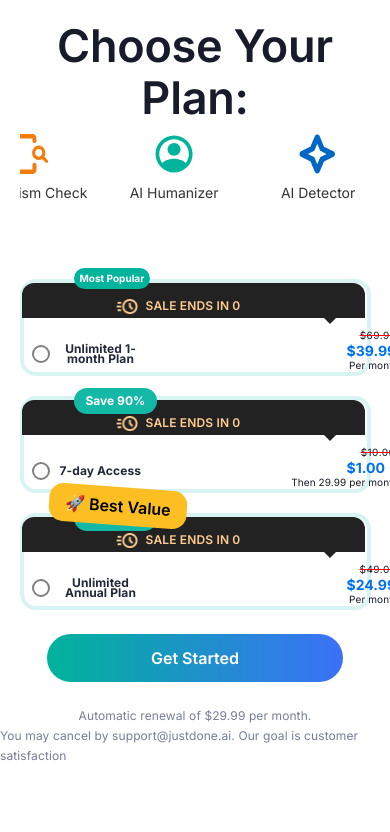
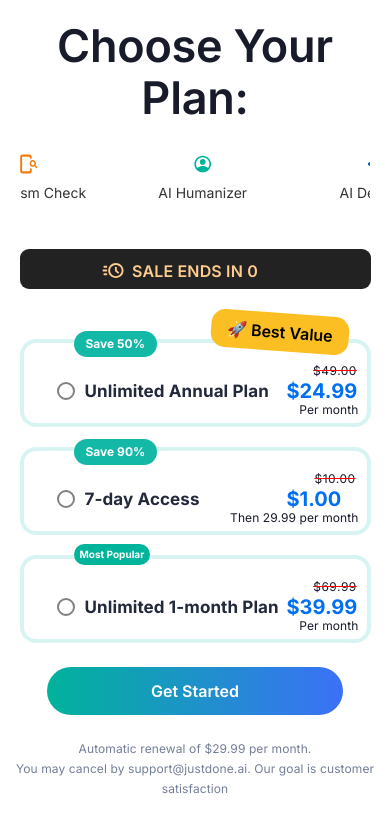
Before and after one commit to wodaMP3/boosters-test, a Next.js app: page / in a window 390 px wide. Shown: the top 832 px of the page. Built offline with nearby package versions, Linux system fonts and the light colour scheme; what @nextui-org/react would draw is missing.

Commit message:
updated markup

```diff
--- a/src/components/Header/Header.module.css
+++ b/src/components/Header/Header.module.css
@@ -10,6 +10,7 @@
   color: #181b29;
   letter-spacing: -0.25px;
   margin-bottom: 10px;
+  padding-bottom: 20px;
 }
 
 /* Контейнер для анимации */
@@ -42,12 +43,11 @@
   flex-direction: column;
   align-items: center;
   gap: 8px;
-  min-width: 120px;
 }
 
 .icon {
-  width: 40px;
-  height: 40px;
+  width: 18px;
+  height: 20px;
 }
 
 .text {
@@ -60,6 +60,12 @@
   display: none;
 }
 
+@media (max-width: 830px) {
+  .scrollContent {
+    gap: 15px;
+  }
+}
+
 /* Анимация только на мобильных */
 @media (max-width: 768px) {
 
@@ -67,8 +73,13 @@
     display: inline-block;
   }
 
+  .featureItem {
+    min-width: 150px;
+  }
+
   .scrollContent {
     animation: scrollLoop 15s linear infinite;
+    gap: 24px;
   }
 
   @keyframes scrollLoop {
--- a/src/components/ProductCard/ProductCard.module.css
+++ b/src/components/ProductCard/ProductCard.module.css
@@ -264,13 +264,18 @@
 @media (max-width: 1030px) {
 
 
-  .productCard {
+.productCard {
     width: 90%; /* Уменьшаем ширину карточки */
     height: 96px; /* Уменьшаем высоту карточки */
     padding: 10px; /* Уменьшаем отступы */
 }
 
+.cardContent {
+  top: 0;
+}
+
 .saleBanner {
+    display: none;
     height: 44px; /* Уменьшаем высоту баннера */
     font-size: 10px; /* Уменьшаем размер шрифта */
     padding: 6px; /* Уменьшаем отступы */
@@ -281,20 +286,16 @@
   right: 180px;
 }
 
-.checkbox {
-  height: 18px;
-  width: 18px;
-}
-
 .period {
-    margin-right: 390px;
-    font-size: 11px; /* Уменьшаем размер шрифта */
-    line-height: 10px;
+  width: 100%;
+  margin-right: 0;
+  font-size: 20px; /* Уменьшаем размер шрифта */
+  line-height: 10px;
 }
 
 .price {
-    font-size: 14px; /* Уменьшаем размер шрифта */
-    margin-bottom: 5px;
+    font-size: 23px; /* Уменьшаем размер шрифта */
+    margin-left: -165px;
 }
 
 .newPrice {
@@ -302,17 +303,19 @@
 }
 
 .oldPrice {
-    font-size: 9px; /* Уменьшаем размер шрифта */
-    bottom: 40px;
-    margin-left: 24.5px;
+    font-size: 12px; /* Уменьшаем размер шрифта */
+    bottom: 44px;
+    margin-left: 51.5px;
 }
 
 .monthly {
-    font-size: 9px; /* Уменьшаем размер шрифта */
-    margin-left: -62px;
-    margin-bottom: 10px;
+  font-size: 12px;
+  margin-left: -32px;
+  margin-bottom: 7px;
 }
 }
+
+
 
 @media (max-width: 768px) {
 
@@ -329,7 +332,8 @@
   }
 
   .period {
-    font-size: 14px; /* Уменьшаем размер шрифта */
+    font-size: 14px;
+    margin-right: 470px; /* Уменьшаем размер шрифта */
   }
 
   .price {
@@ -363,34 +367,56 @@
 
 @media (max-width: 480px) {
   .productCard {
-    padding: 8px; /* Еще меньше отступов */
+    padding: 8px;
+    max-height: 88px;
   }
 
   .saleBanner {
+    display: none;
     height: 35px; /* Еще меньше высота баннера */
     font-size: 12px; /* Еще меньше размер шрифта */
     padding: 4px; /* Еще меньше отступов */
+    margin-left: -8px;
+  }
+
+  .cardContent {
+      top: 10px;
+    }
+
+  .checkbox {
+    width: 24px;
+    height: 24px;
   }
 
   .period {
+    font-size: 17px;
+    margin-right: 50px;
+  }
+
+  .price {
+    font-size: 20px; /* Еще меньше размер шрифта */
+  }
+
+  .newPrice {
+    margin-left: 25px;
+  }
+
+  .oldPrice {
     font-size: 12px; /* Еще меньше размер шрифта */
   }
 
-  .price {
-    font-size: 14px; /* Еще меньше размер шрифта */
-  }
-
-  .oldPrice {
-    font-size: 10px; /* Еще меньше размер шрифта */
-  }
-
   .monthly {
-    font-size: 10px; /* Еще меньше размер шрифта */
+    font-size: 12px;
+    margin-bottom: 5px; /* Еще меньше размер шрифта */
   }
 
   .popularBadge {
     font-size: 10px; /* Еще меньше размер шрифта */
     padding: 3px 6px; /* Еще меньше отступы */
+  }
+
+  .bestValueBadge {
+    right: 18px;
   }
 
   .checkbox {
@@ -403,3 +429,10 @@
     height: 14px; /* Еще меньше размер иконки */
   }
 }
+
+@media (max-width: 360px) {
+  .period {
+    font-size: 15px;
+    margin-right: 70px;
+  }
+}
--- a/src/components/ProductCard/ProductCard.tsx
+++ b/src/components/ProductCard/ProductCard.tsx
@@ -10,11 +10,15 @@
 
   const [showTime, setShowTime] = useState<boolean>(true);
 
+
   return (
+
+
     <div className={`${styles.productCard} ${isUnique ? styles.customPosition : ""}
       ${selected ? styles.selected : ""} `}
       onClick={() => onSelect(product.id)}
       >
+
 
         {product.isMostPopular && <div className={styles.popularBadge}>Most Popular</div>}
 
--- a/src/components/ProductList/ProductList.module.css
+++ b/src/components/ProductList/ProductList.module.css
@@ -8,7 +8,7 @@
 
 .bottomText {
   display: flex;
-  align-items: center;
+  text-align: center;
   flex-direction: column;
 
   margin-top: 24px;
@@ -20,9 +20,54 @@
   color: #747E97;
 }
 
-@media (max-width: 1024px) {
+.saleBannerMobile {
+    display: none;
+    position: relative;
+    top: 0;
+    margin-left: auto;
+    margin-right: auto;
+    height: 40px;
+    width: 90%;
+    background-color: #222;
+    color: #FFCC8F;
+    font-weight: 600;
+    font-size: 16px;
+    line-height: 24px;
+    letter-spacing: 0.15px;
+    padding: 10px;
+    text-align: center;
+    border-radius: 9px;
+}
+
+.timerText {
+  position: relative;
+  top: 0;
+}
+
+.saleIcon {
+  position: absolute;
+  left: -30px;
+  top: 4px;
+  color: #FFCC8F;
+}
+
+
+@media (max-width: 1030px) {
   .productList {
     display: flex;
-    flex-direction: column;
+    flex-direction: column-reverse;
+  }
+
+  .saleBannerMobile {
+    display: flex;
+    justify-content: center;
+    margin-top: 20px;
   }
 }
+
+@media (max-width: 500px) {
+  .saleBannerMobile {
+    display: flex;
+    justify-content: center;
+  }
+}
--- a/src/components/ProductList/ProductList.tsx
+++ b/src/components/ProductList/ProductList.tsx
@@ -1,9 +1,14 @@
+'use client'
+
 import React, { useState } from "react";
 import { Product } from "@/types/productTypes";
 import ProductCard from "../ProductCard/ProductCard";
 import styles from './ProductList.module.css';
 import Button from "../Button/Button";
 import Header from "../Header/Header";
+import Timer from "../Timer/Timer";
+import Image from "next/image";
+import acute from '@/img/acute.svg'
 
   const products: Product[] = [
     {
@@ -48,8 +53,10 @@
   ];
 
 
+
 const ProductList: React.FC = () => {
   const [selectedId, setSelectedId] = useState<string | null>(null);
+  const [showTime, setShowTime] = useState<boolean>(true);
 
   const handleSelect = (id: string) => {
     setSelectedId(id);
@@ -64,12 +71,23 @@
     }
   }
 
+
+
   return (
     <>
 
     <Header />
 
+    <div className={styles.saleBannerMobile}>
+        <span className={styles.timerText}>
+          <Image src={acute} alt="Timer Icon" className={styles.saleIcon} width={22} height={16} />
+          SALE ENDS IN <Timer duration={1}
+          onExpire={() => setShowTime(false) }/>
+        </span>
+      </div>
+
     <div className={styles.productList}>
+
       {products.map((product) => (
         <ProductCard
           key={product.id}
```
